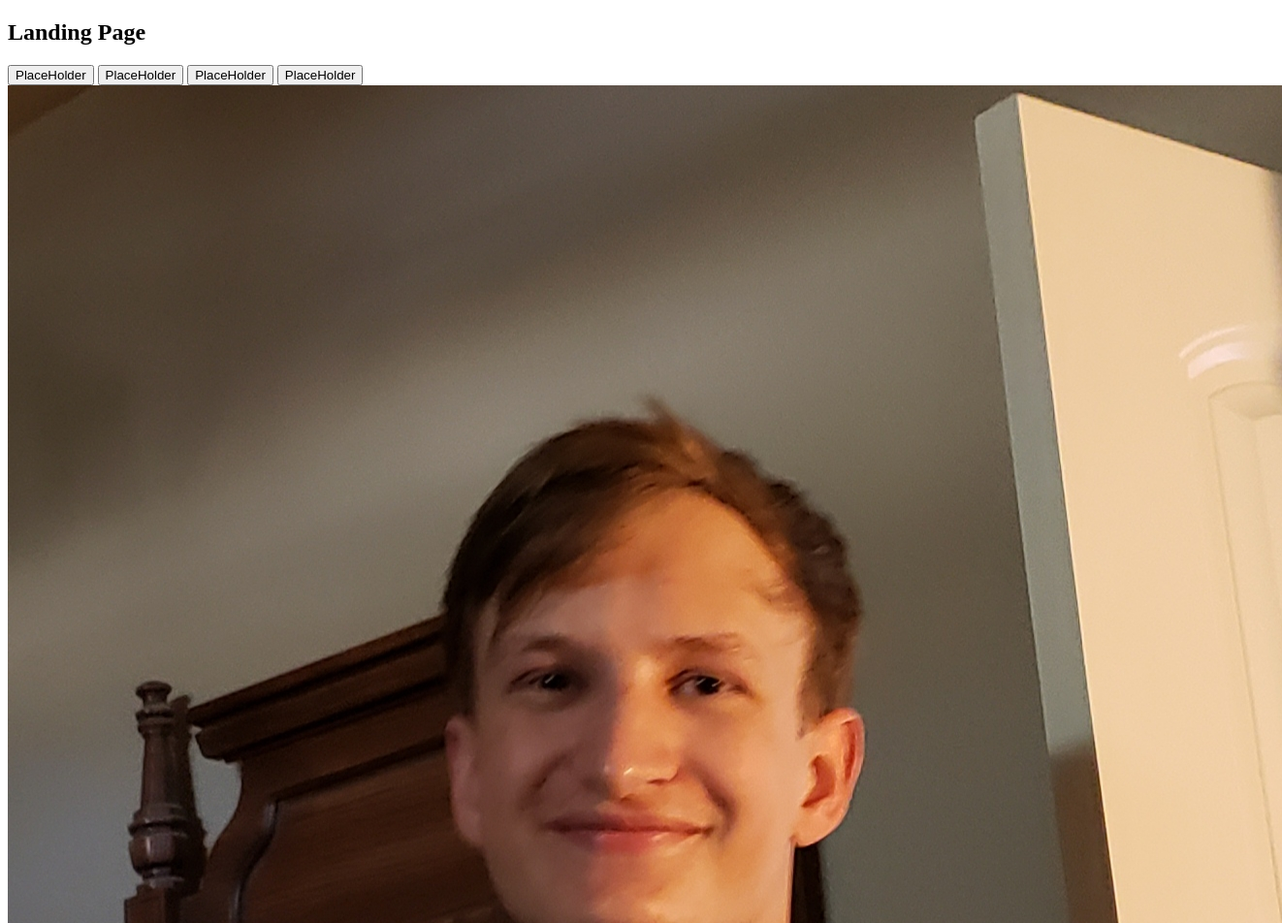
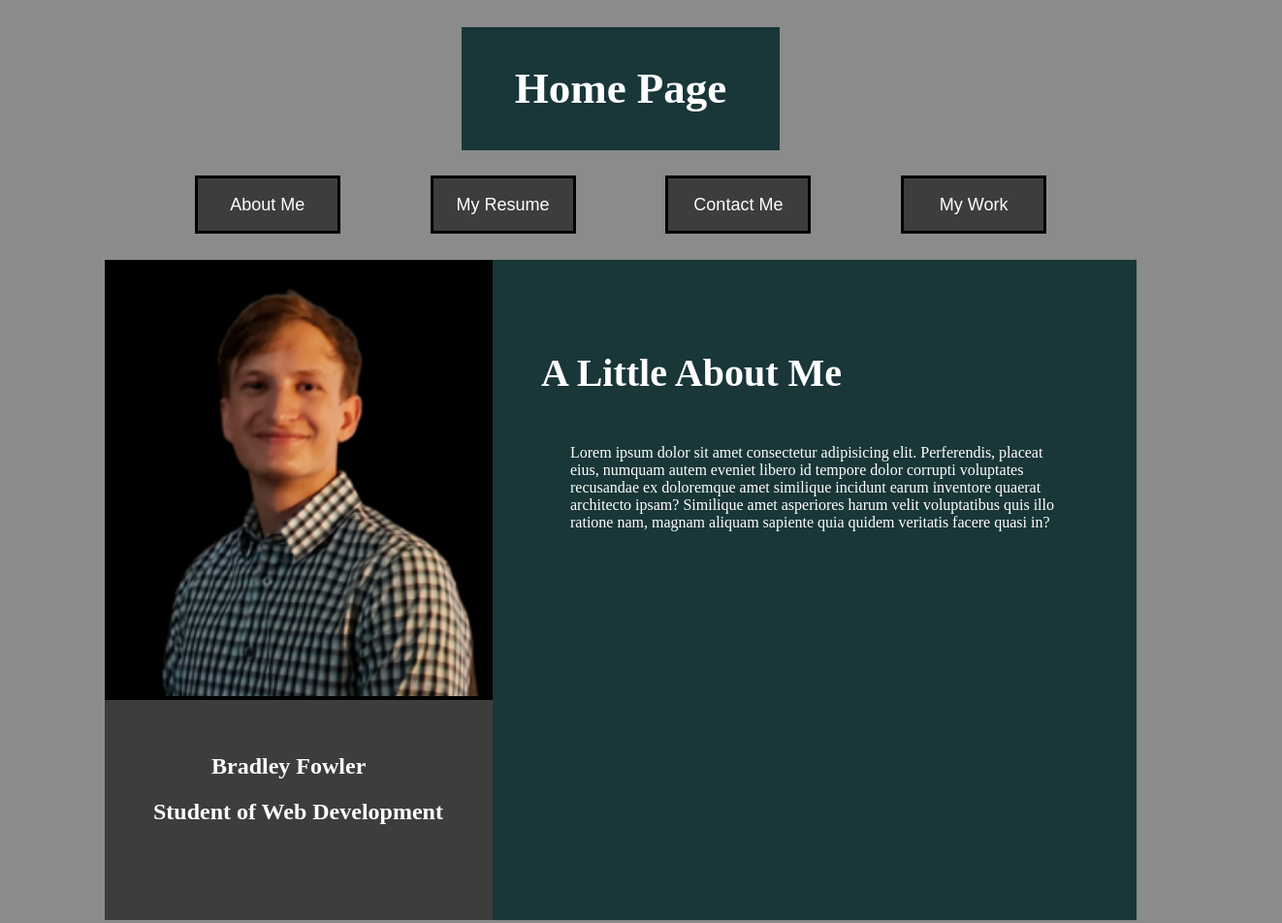
Before and after one commit to BradLFowler/My-Portfolio, a plain HTML site: page index.html in a window 1280 px wide. Shown: the top 952 px of the page at 97% size, 1322 px wide, since content can reach past the window. Drawn offline with Linux system fonts and the light colour scheme.

Commit message:
almost finished styling for desktop

```diff
--- a/index.html
+++ b/index.html
@@ -5,30 +5,36 @@
     <meta http-equiv="X-UA-Compatible" content="IE=edge">
     <meta name="viewport" content="width=device-width, initial-scale=1.0">
     <title>Landing Page</title>
-    <link ref="stylesheet" href="./portfolio.css">
+    <link rel="stylesheet" href="./portfolio.css">
 </head>
 <body>
 
     <div id="gridcontainer">
 
-        <section class="page">
+        <section class="pagetitle">
 
-            <h1>Landing Page</h1>
+            <h1>Home Page</h1>
 
         </section>
 
         <section class="nav">
 
-            <button>PlaceHolder</button>
-            <button>PlaceHolder</button>
-            <button>PlaceHolder</button>
-            <button>PlaceHolder</button>
+            <button>About Me</button>
+            <button>My Resume</button>
+            <button>Contact Me</button>
+            <button>My Work</button>
 
         </section>
 
-        <img class="pictures" src="myProfilePic.JPG">
+        <section class="picture">
+
+            <img src="myPicture.png">
+
+        </section>
 
         <section class="maincontent">
+
+            <h2>A Little About Me</h2>
 
             <p>Lorem ipsum dolor sit amet consectetur adipisicing elit. Perferendis, placeat eius, numquam autem eveniet libero id tempore dolor corrupti voluptates recusandae ex doloremque
             amet similique incidunt earum inventore quaerat architecto ipsam? Similique amet asperiores harum velit voluptatibus quis illo ratione nam, magnam aliquam sapiente quia
@@ -38,9 +44,9 @@
 
         <section class="headertwos">
 
-            <h2>Bradley Fowler</h2>
+            <h2 class="name">Bradley Fowler</h2>
 
-            <h2>Student of Web Development</h2>
+            <h2 class="occupation">Student of Web Development</h2>
 
         </section>
 
--- a/portfolio.css
+++ b/portfolio.css
@@ -1,32 +1,94 @@
+body {
+    background-color: rgb(139, 139, 139);
+}
+
+@media (min-width: 900px) {
 #gridcontainer {
     display: grid;
-    grid-template-rows: 1fr 1fr 1fr;
-    grid-template-columns: 1fr 1fr;
+    grid-template-rows: .5fr .5fr 2fr 1fr;
+    grid-template-columns: .5fr 1.5fr;
     grid-template-areas:
-    "page page"
-    "picture nav"
+    "pagetitle pagetitle"
+    "nav nav"
+    "picture maincontent"
     "name maincontent";
 }
 
+img {
+    height: 450px;
+    width: 400px;
+}
+
 section.picture {
-    height: 200px;
-    width: 200px;
     grid-area: picture;
+    margin-left: 100px;
+    background-color: black;
 }
 
 section.maincontent {
-    margin-left: 200px;
     grid-area: maincontent;
+    display: flex;
+    flex-direction: column;
+    color: white;
+    background-color: rgb(25, 54, 56);
+    padding-left: 50px;
+    padding-right: 50px;
+    padding-top: 60px;
+    margin-right: 100px;
 }
 
-section.page {
-    grid-area: page;
+.maincontent > h2 {
+    font-size: 40px;
+}
+
+.maincontent > p {
+    padding-left: 30px;
+    padding-right: 30px;
+}
+
+section.pagetitle {
+    grid-area: pagetitle;
+    display: flex;
+    flex-direction: row;
+    justify-content: center;
+    font-size: 30px;
+    margin-left: 37%;
+    margin-right: 37%;
+    margin-top: 20px;
+    color: white;
+    background-color: rgb(25, 54, 56);
 }
 
 section.nav {
     grid-area: nav;
+    display: flex;
+    flex-direction: row;
+    align-items: center;
+    justify-content: space-evenly;
+    margin-left: 100px;
+    margin-right: 100px;
+}
+
+button {
+    height: 60px;
+    width: 150px;
+    background-color: rgb(61, 61, 61);
+    color: white;
+    font-size: 18px;
+    border: 3px solid black;
 }
 
 section.headertwos {
     grid-area: name;
+    margin-left: 100px;
+    color: white;
+    background-color: rgb(61, 61, 61);
+    padding-left: 50px;
+    padding-top: 35px;
 }
+
+.name {
+    margin-left: 60px;
+}
+
+}
```
Also changed, not shown: myPicture.png (added), myProfilePic.JPG (deleted).
